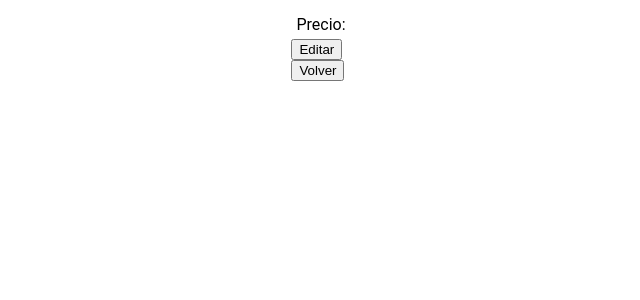
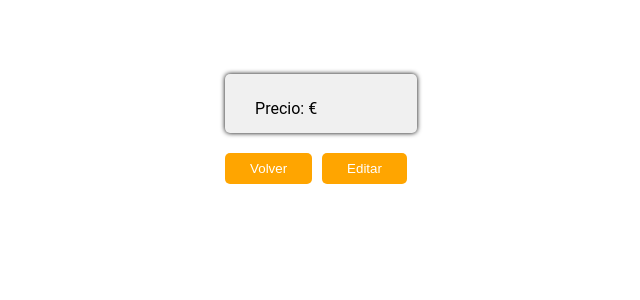
Before and after one commit to Albertosnp/HarBest, a React (Create React App) app: page /1 in a window 1280 px wide. Shown: the top 300 px of the page, without its empty margins (319-959 px from the left). Built offline with nearby package versions, Linux system fonts and the light colour scheme.

Commit message:
feat: Add styles

```diff
--- a/src/components/Form/Form.styled.js
+++ b/src/components/Form/Form.styled.js
@@ -2,8 +2,7 @@ import styled from "styled-components";
 
 const FormStyled = styled.div`
   display: grid;
-  place-items: center;
-  width: 100%;
+  place-content: center;
   margin-top: 2rem;
   .form {
     &__box {
--- a/src/components/Product/Product.js
+++ b/src/components/Product/Product.js
@@ -6,7 +6,7 @@ export const Product = ({ name, description, price }) => {
     <ProductStyled className="product">
       <h2 className="product__title">{name}</h2>
       <p className="product__description">{description}</p>
-      <p className="product__precio">Precio: {price}</p>
+      <p className="product__precio">Precio: {price}€</p>
     </ProductStyled>
   );
 };
--- a/src/components/ProductDetail/ProductDetail.js
+++ b/src/components/ProductDetail/ProductDetail.js
@@ -6,6 +6,7 @@ import { setProductAPI } from "../../services/setProduct.service";
 import { setProductAction } from "../../store/reducers/productsStore";
 import { Form } from "../Form/Form";
 import { Product } from "../Product/Product";
+import ProductDetailStyled from "./ProductDetail.styled";
 
 export const ProductDetail = () => {
   const { id } = useParams();
@@ -18,7 +19,6 @@ export const ProductDetail = () => {
   };
 
   const handleModifyProduct = (product) => {
-
     const apiFetch = async () => {
       const { _id, name, price, description, active } = product;
       const objectToSend = {
@@ -39,25 +39,42 @@ export const ProductDetail = () => {
   };
 
   return (
-    <div className="productDetail">
+    <ProductDetailStyled className="productDetail">
       {loading ? (
-        <div>Cargando...</div>
+        <p>Cargando...</p>
       ) : (
-        <div>
-          <Product {...product} />
+        <div className="productDetail__mainBlock">
+          <div className="productDetail__mainBlock__item">
+            <Product {...product} />
+          </div>
+          <Link to="/">
+            <button
+              className="productDetail__mainBlock__button"
+              children="Volver"
+            />
+          </Link>
+          {!showEditForm ? (
+            <button
+              className="productDetail__mainBlock__button"
+              onClick={handlerClick}
+              children="Editar"
+            />
+          ) : (
+            <button
+              className="productDetail__mainBlock__button"
+              onClick={handlerClick}
+              children="Ocultar"
+            />
+          )}
         </div>
       )}
-      <div>
-        {!showEditForm && <button onClick={handlerClick}>Editar</button>}
+      <div className="productDetail__secondBlock">
         {showEditForm && (
           <>
-            <button onClick={handlerClick}>Ocultar</button>
             <Form product={product} onSubmitModel={handleModifyProduct} />
           </>
         )}
       </div>
-      <Link to="/"><button children="Volver"/></Link>
-
-    </div>
+    </ProductDetailStyled>
   );
 };
--- /dev/null
+++ b/src/components/ProductDetail/ProductDetail.styled.js
@@ -0,0 +1,42 @@
+import styled from "styled-components";
+
+const ProductDetailStyled = styled.div`
+  margin-top: 4rem;
+  /* position: absolute;
+  left: 30%;
+  right: 30%; */
+  display: flex;
+  flex-direction: column;
+  justify-content: center;
+  align-items: center;
+
+  .productDetail {
+    &__mainBlock__item {
+      margin: 10px 0;
+      padding: 10px 25px;
+      border-radius: 5px;
+      display: flex;
+      flex-direction: column;
+      justify-content: space-between;
+      background-color: #f0f0f0;
+      box-shadow: 0px 0px 5px #000000;
+    }
+
+    &__mainBlock__button {
+      border: none;
+      background-color: orange;
+      border-radius: 5px;
+      padding: 8px 25px;
+      cursor: pointer;
+      color: white;
+      margin: 10px 10px 10px 0;
+      &:hover {
+        outline: none;
+        background-color: #ffc107;
+        transition: all 0.3s ease;
+      }
+    }
+  }
+`;
+
+export default ProductDetailStyled;
```
